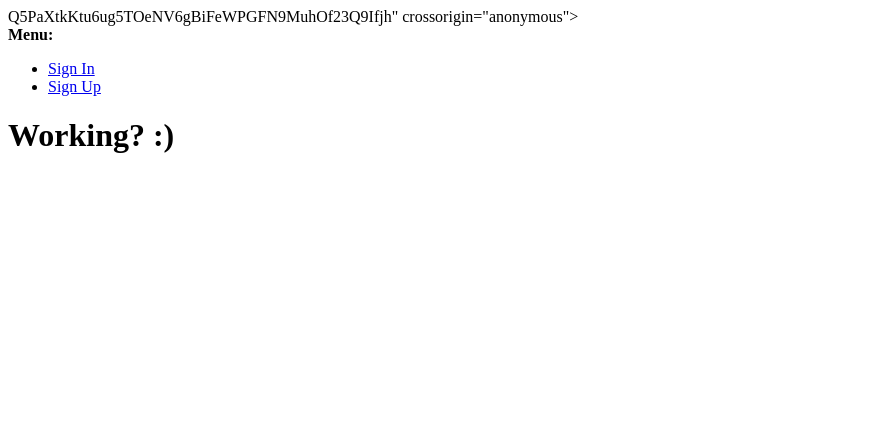
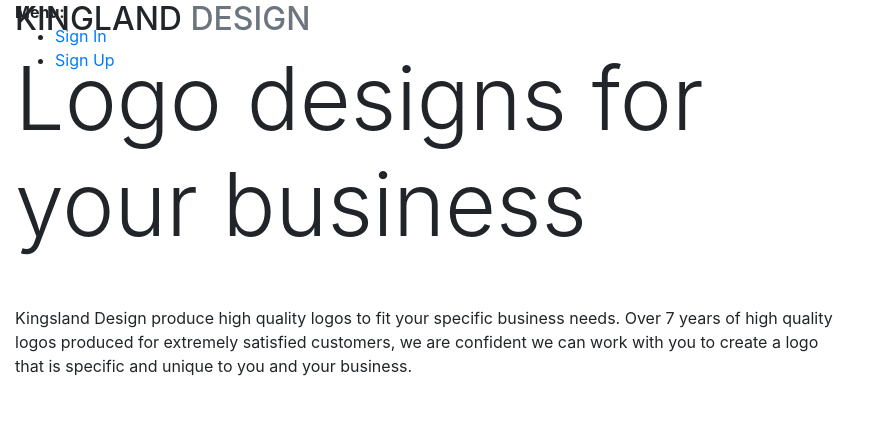
Before and after one commit to TezBaydu/Milestone-project-4-GraphicDesign, a Django app: page / in a window 1280 px wide. Shown: the top 425 px of the page, without its empty margins (0-888 px from the left). Run offline with Django 3.2, Linux system fonts and the light colour scheme; some libraries are stand-ins or nearby versions.

Commit message:
Added initial index.html content

```diff
--- a/home/templates/home/index.html
+++ b/home/templates/home/index.html
@@ -1,6 +1,22 @@
 {% extends "base.html" %}
 {% load static %}
 
+{% block page_header %}
+    <div class="container header-container">
+        <div class="row">
+            <div class="col"></div>
+        </div>
+    </div>
+{% endblock %}
+
 {% block content %}
-<h1 class="display-4 text-success">Working? :)</h1>
+    <div class="container-fluid h-100">
+        <div class="row h-100">
+            <div class="col-9 col-md-8 my-auto">
+                <h2 class="text-uppercase">Kingland <span class="text-muted text-uppercase">Design</span></h2>
+                <h1 class="display-2 text-black">Logo designs for your business</h1>
+                <p class="my-5">Kingsland Design produce high quality logos to fit your specific business needs. Over 7 years of high quality logos produced for extremely satisfied customers, we are confident we can work with you to create a logo that is specific and unique to you and your business.</p>
+            </div>
+        </div>
+    </div>
 {% endblock %}
--- a/templates/allauth/base.html
+++ b/templates/allauth/base.html
@@ -14,7 +14,7 @@
     {% endblock %}
 
     {% block corecss %}
-      Q5PaXtkKtu6ug5TOeNV6gBiFeWPGFN9MuhOf23Q9Ifjh" crossorigin="anonymous">
+    <link rel="stylesheet" href="https://stackpath.bootstrapcdn.com/bootstrap/4.4.1/css/bootstrap.min.css" integrity="sha384-Vkoo8x4CGsO3+Hhxv8T/Q5PaXtkKtu6ug5TOeNV6gBiFeWPGFN9MuhOf23Q9Ifjh" crossorigin="anonymous">
     {% endblock %}
 
     {% block extra_css %}
@@ -35,18 +35,7 @@
   </head>
   <body>
     {% block body %}
-    <header class="container-fluid fixed-top"></header>
-    {% if messages %}
-    <div>
-      <strong>Messages:</strong>
-      <ul>
-        {% for message in messages %}
-        <li>{{message}}</li>
-        {% endfor %}
-      </ul>
-    </div>
-    {% endif %}
-
+      <header class="container-fluid fixed-top">
         <div>
           <strong>Menu:</strong>
           <ul>
@@ -59,12 +48,30 @@
             {% endif %}
           </ul>
         </div>
+      </header>
+
+      {% if messages %}
+        <div>
+          <strong>Messages:</strong>
+          <ul>
+            {% for message in messages %}
+            <li>{{message}}</li>
+            {% endfor %}
+          </ul>
+        </div>
+      {% endif %}
+
+      {% block page_header %}
+      {% endblock %}
+
       {% block content %}
       {% endblock %}
 
       {% block postload_js %}
       {% endblock %}
+
     {% endblock %}
+
     {% block extra_body %}
     {% endblock %}
   </body>
```
Lines whose indentation alone changed are shown as unchanged.
